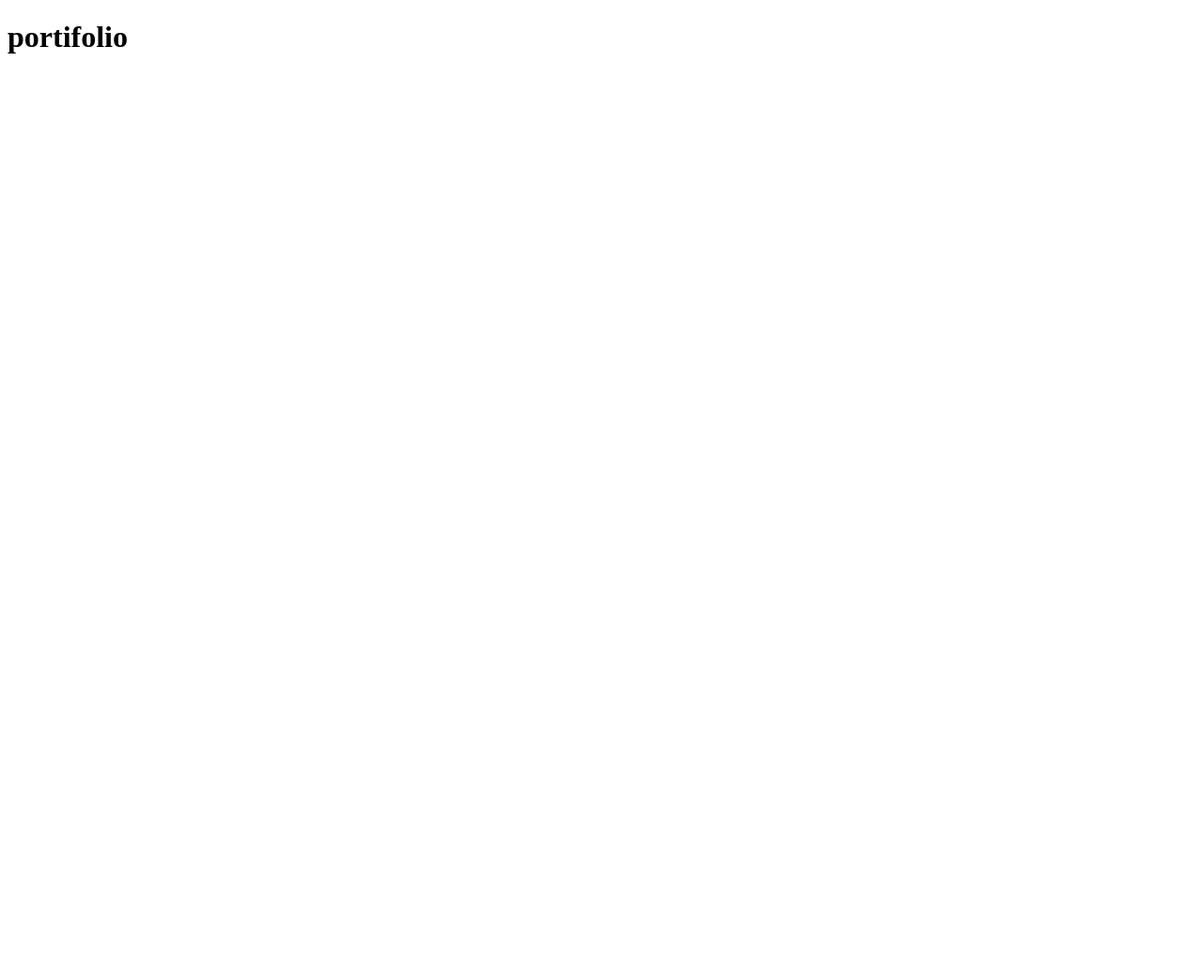
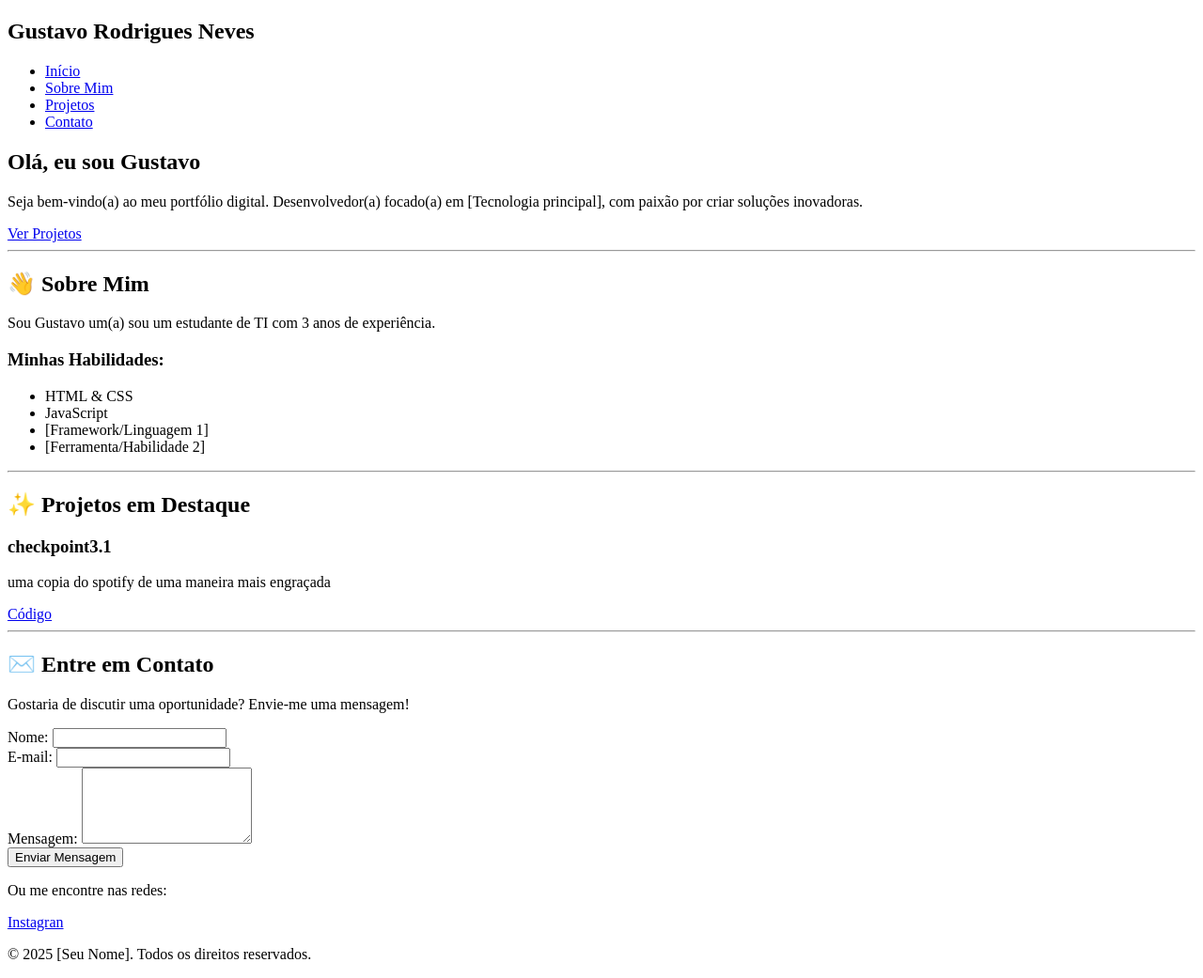
Before and after one commit to Samambaia59/portifolio, a plain HTML site: page index.html in a window 1280 px wide. Shown: the whole page at 94% size. Before the commit the page ends 800 px from the top, so only its background shows below. Drawn offline with Linux system fonts and the light colour scheme.

Commit message:
Update index.html

```diff
--- a/index.html
+++ b/index.html
@@ -3,9 +3,89 @@
 <head>
     <meta charset="UTF-8">
     <meta name="viewport" content="width=device-width, initial-scale=1.0">
-    <title>portifolio</title>
-</head>
+    <title>Gustavo Rodrigues| Portfólio</title>
+    </head>
 <body>
-    <h1>portifolio</h1>
+
+    <header>
+        <nav>
+            <h1>Gustavo Rodrigues Neves</h1>
+            <ul>
+                <li><a href="#inicio">Início</a></li>
+                <li><a href="#sobre">Sobre Mim</a></li>
+                <li><a href="#projetos">Projetos</a></li>
+                <li><a href="#contato">Contato</a></li>
+            </ul>
+        </nav>
+    </header>
+
+    <section id="inicio">
+        <div class="hero">
+            <h2>Olá, eu sou Gustavo</h2>
+            <p>Seja bem-vindo(a) ao meu portfólio digital. Desenvolvedor(a) focado(a) em [Tecnologia principal], com paixão por criar soluções inovadoras.</p>
+            <a href="#projetos" class="btn">Ver Projetos</a>
+        </div>
+    </section>
+
+    <hr>
+
+    <section id="sobre">
+        <h2>👋 Sobre Mim</h2>
+        <p>Sou Gustavo um(a) sou um estudante de TI com 3 anos de experiência.</p>
+
+        <div class="habilidades">
+            <h3>Minhas Habilidades:</h3>
+            <ul>
+                <li>HTML & CSS</li>
+                <li>JavaScript</li>
+                <li>[Framework/Linguagem 1]</li>
+                <li>[Ferramenta/Habilidade 2]</li>
+            </ul>
+        </div>
+    </section>
+
+    <hr>
+
+    <section id="projetos">
+        <h2>✨ Projetos em Destaque</h2>
+
+        <div class="projeto">
+            <h3>checkpoint3.1</h3>
+            <p>uma copia do spotify de uma maneira mais engraçada</p>
+         <a href="https://github.com/Samambaia59/checkpoint3.1" target="_blank">Código</a>
+        </div>
+
+        </section>
+
+    <hr>
+
+    <section id="contato">
+        <h2>✉️ Entre em Contato</h2>
+        <p>Gostaria de discutir uma oportunidade? Envie-me uma mensagem!</p>
+
+        <form action="gunevesgustavo@gmail.com" method="POST">
+            <div>
+                <label for="nome">Nome:</label>
+                <input type="text" id="nome" name="nome" required>
+            </div>
+            <div>
+                <label for="email">E-mail:</label>
+                <input type="email" id="email" name="email" required>
+            </div>
+            <div>
+                <label for="mensagem">Mensagem:</label>
+                <textarea id="mensagem" name="mensagem" rows="5" required></textarea>
+            </div>
+            <button type="submit">Enviar Mensagem</button>
+        </form>
+
+        <p>Ou me encontre nas redes:</p>
+        <a href="@manogutooo" target="_blank">Instagran</a>
+    </section>
+
+    <footer>
+        <p>&copy; 2025 [Seu Nome]. Todos os direitos reservados.</p>
+    </footer>
+
 </body>
 </html>
```
